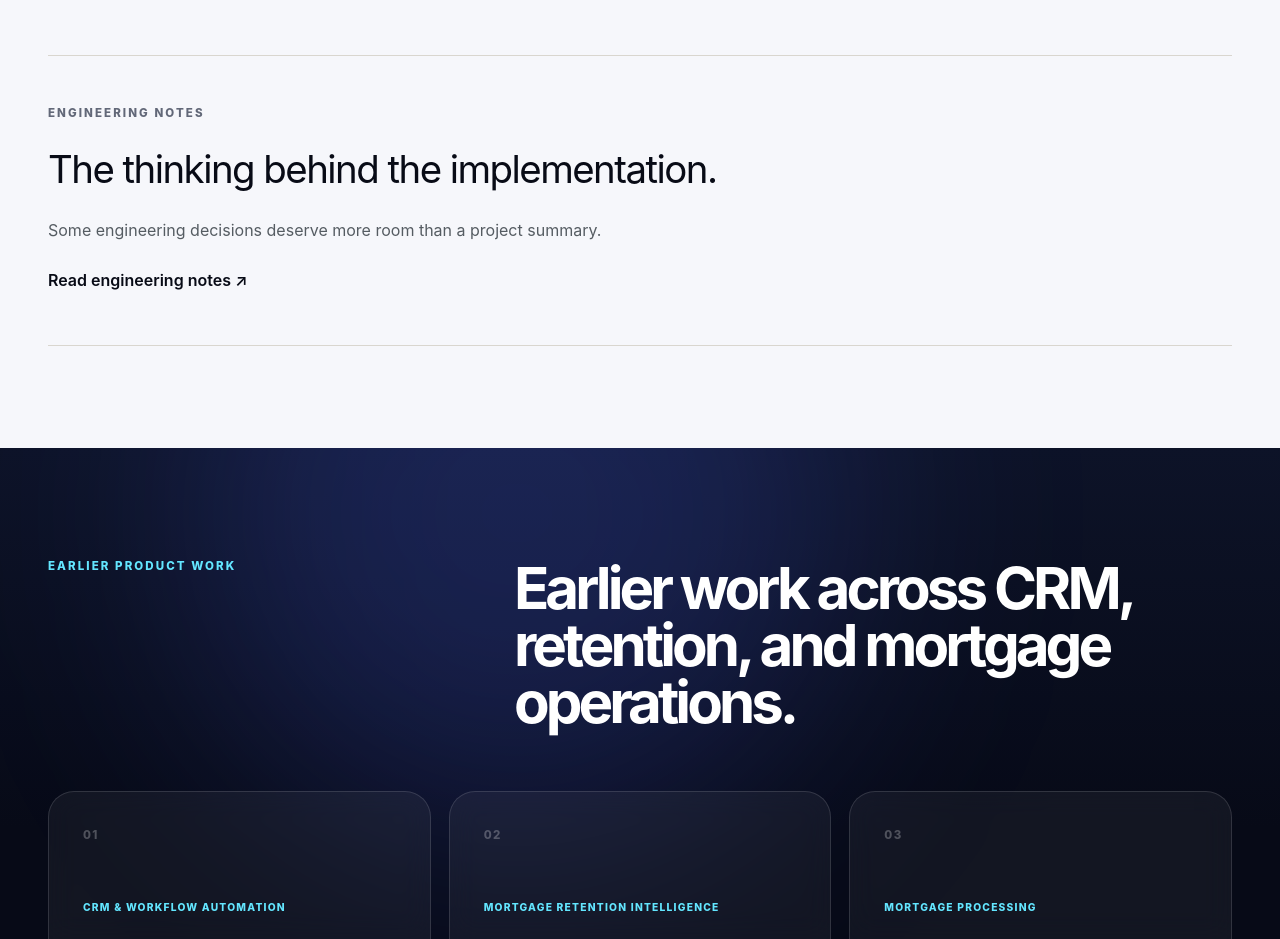
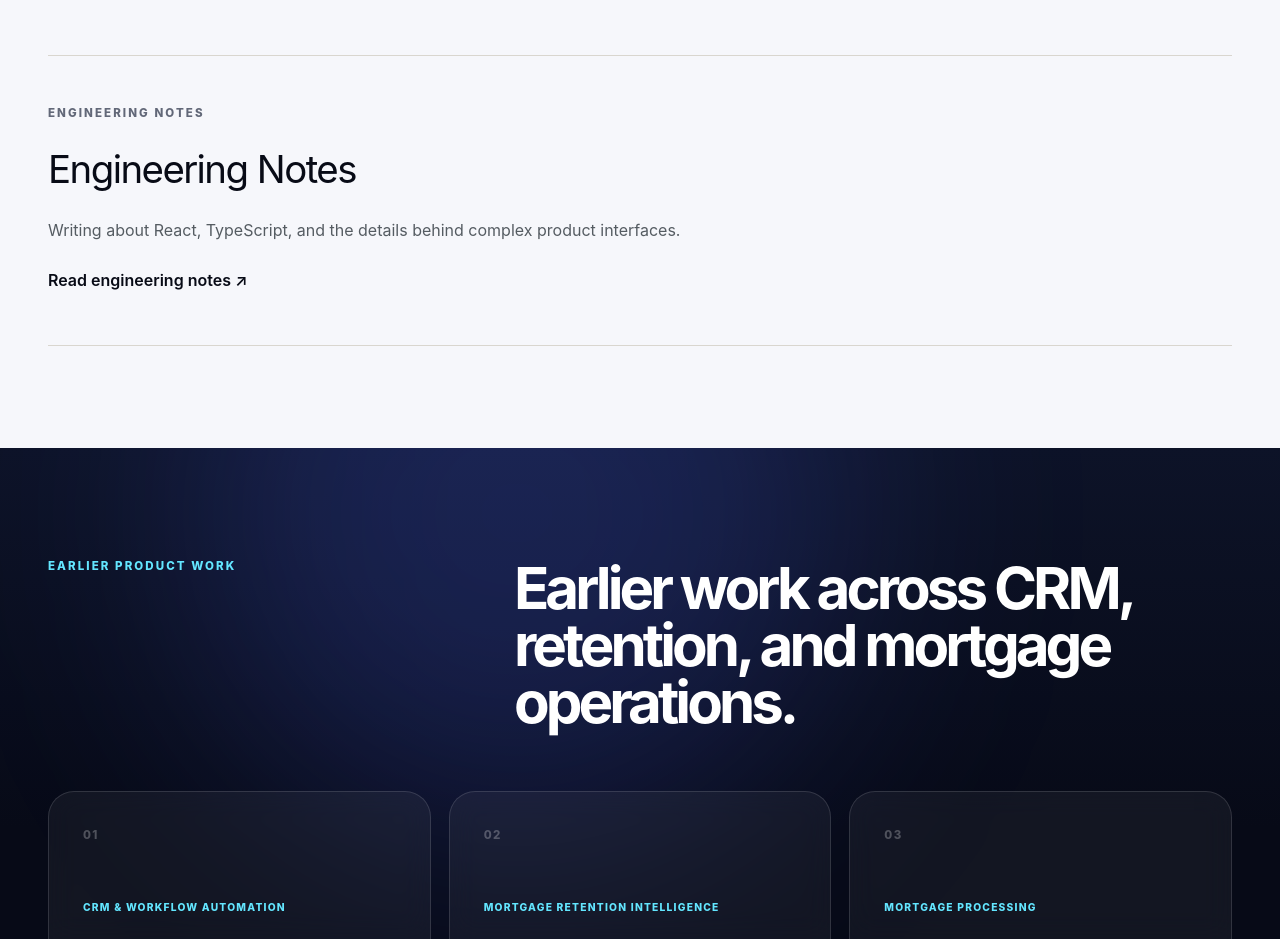
Before and after one commit to N-Mangla/neha-mangla-engineering, a Next.js app: page / in a window 1280 px wide. Shown: the part 4460-5399 px from the top of the page. Built offline with nearby package versions, Linux system fonts and the light colour scheme; no server answers.

Commit message:
refine Engineering Notes copy

```diff
--- a/app/page.tsx
+++ b/app/page.tsx
@@ -71,8 +71,8 @@ export default function Home() {
 
         <section className="notes-preview shell" aria-labelledby="notes-title">
           <p className="eyebrow">Engineering Notes</p>
-          <h2 id="notes-title">The thinking behind the implementation.</h2>
-          <p>Some engineering decisions deserve more room than a project summary.</p>
+          <h2 id="notes-title">Engineering Notes</h2>
+          <p>Writing about React, TypeScript, and the details behind complex product interfaces.</p>
           <InternalLink href="/blog">Read engineering notes ↗</InternalLink>
         </section>
 
```
